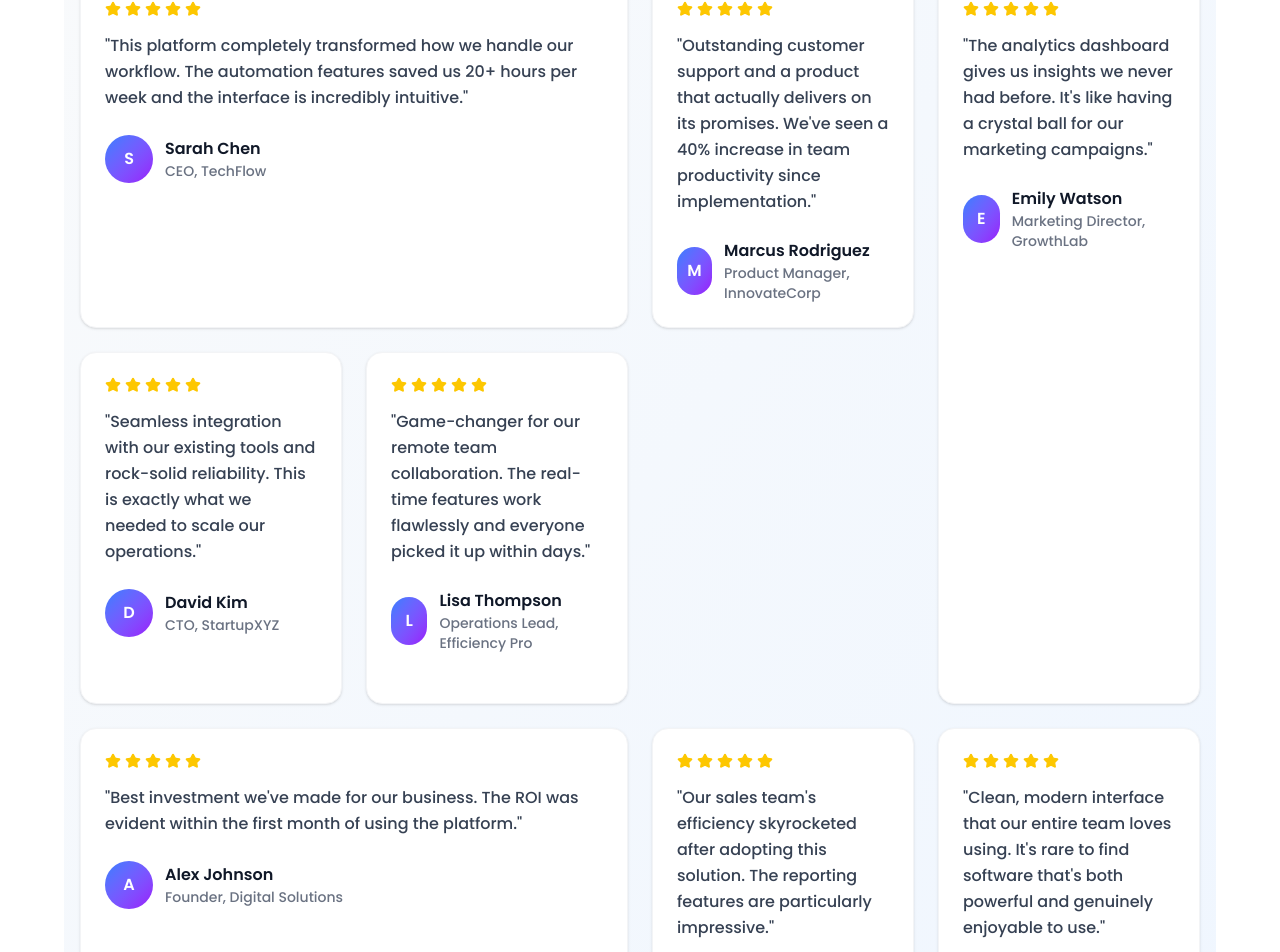
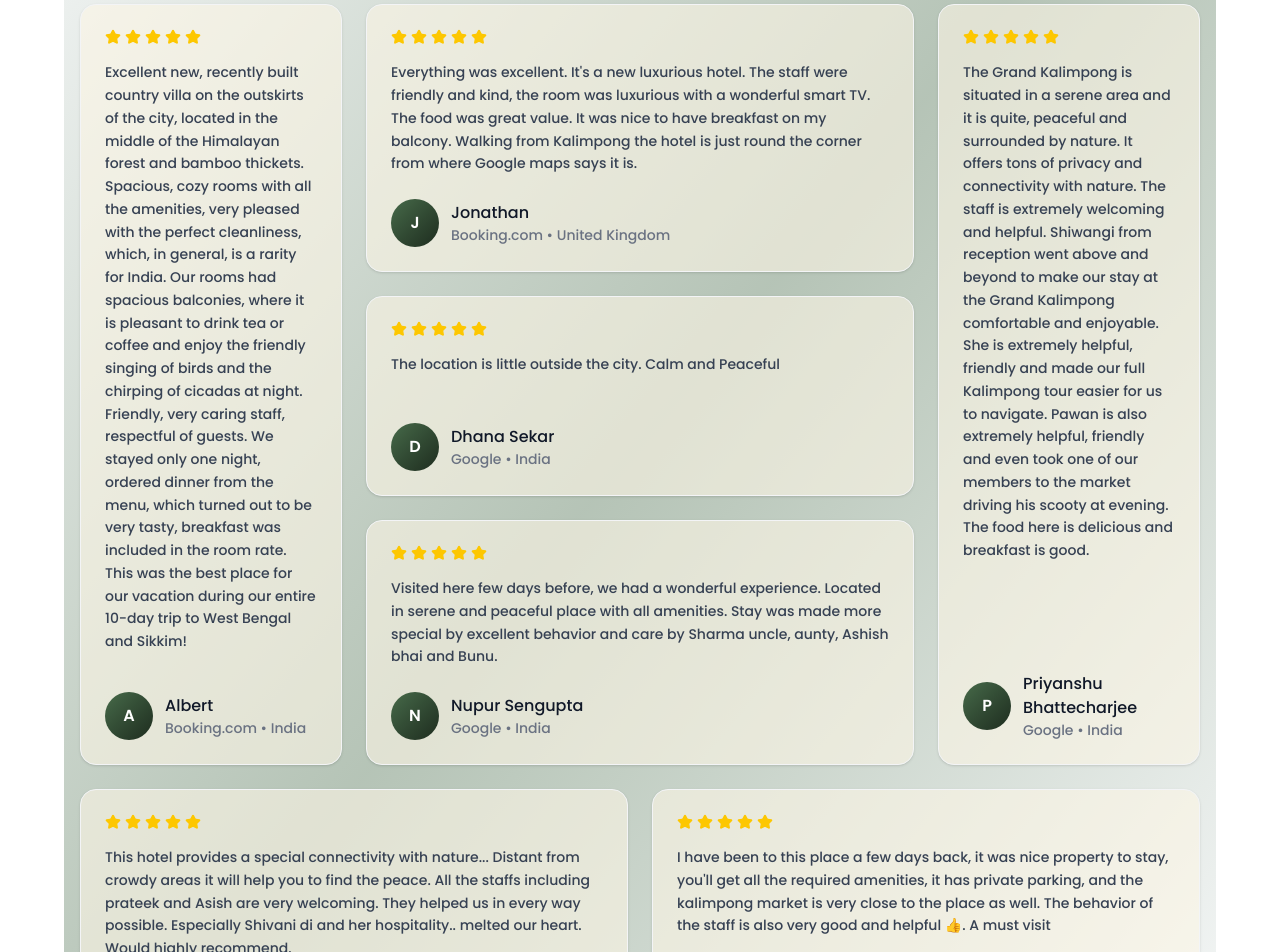
Before and after one commit to thegrandkalimpong/thegrandkpg, a Next.js app: page / in a window 1280 px wide. Shown: the part 2664-3616 px from the top of the page. Built offline with nearby package versions, Linux system fonts and the light colour scheme.

Commit message:
feat: implement testimonials feature with dynamic data and enhance TestimonialCard component

```diff
--- a/src/components/Testimonials.tsx
+++ b/src/components/Testimonials.tsx
@@ -1,144 +1,113 @@
-import React from 'react';
-import { Star } from 'lucide-react';
+import React from "react";
+import { Star } from "lucide-react";
+import { ITestimonial, testimonials } from "@/data/testimonials";
 
-const TestimonialCard = ({ testimonial, className = "" }) => {
+// Card Component
+const TestimonialCard = ({
+    testimonial,
+    className = "",
+}: {
+    testimonial: ITestimonial;
+    className?: string;
+}) => {
     return (
-    <div className={`bg-white rounded-2xl p-6 shadow-sm border border-gray-100 hover:shadow-lg transition-all duration-300 hover:-translate-y-1 ${className}`}>
-      <div className="flex items-center gap-1 mb-4">
+        <div
+            className={`bg-cream/60 flex flex-col justify-between rounded-2xl border border-gray-100 p-6 shadow-sm transition-all duration-300 hover:-translate-y-1 hover:shadow-lg ${className}`}
+        >
+            <div>
+                {/* Stars */}
+                <div className="mb-4 flex items-center gap-1">
                     {[...Array(5)].map((_, i) => (
-          <Star key={i} className="w-4 h-4 fill-yellow-400 text-yellow-400" />
+                        <Star
+                            key={i}
+                            className="h-4 w-4 fill-yellow-400 text-yellow-400"
+                        />
                     ))}
                 </div>
 
-      <blockquote className="text-gray-700 mb-6 leading-relaxed">
-        "{testimonial.content}"
+                {/* Content */}
+                <blockquote className="mb-6 leading-relaxed text-gray-700 text-sm">
+                    {testimonial.content}
                 </blockquote>
-
+            </div>
+            <div>
+                {/* Author */}
                 <div className="flex items-center gap-3">
-        <div className="w-12 h-12 rounded-full bg-gradient-to-br from-blue-500 to-purple-600 flex items-center justify-center text-white font-semibold">
+                    <div className="flex h-12 w-12 aspect-square items-center justify-center rounded-full bg-gradient-to-br from-moss-light to-moss-dark font-semibold text-white">
                         {testimonial.name.charAt(0)}
                     </div>
                     <div>
-          <div className="font-semibold text-gray-900">{testimonial.name}</div>
-          <div className="text-sm text-gray-500">{testimonial.role}</div>
+                        <div className="font-medium text-gray-900">
+                            {testimonial.name}
+                        </div>
+                        <div className="text-sm text-gray-500">
+                            {testimonial.via}{" "}
+                            {testimonial.country
+                                ? `• ${testimonial.country}`
+                                : ""}
+                        </div>
+                    </div>
                 </div>
             </div>
         </div>
     );
 };
 
+// Bento Grid (hard-coded)
 const BentoTestimonials = () => {
-  const testimonials = [
-    {
-      name: "Sarah Chen",
-      role: "CEO, TechFlow",
-      content: "This platform completely transformed how we handle our workflow. The automation features saved us 20+ hours per week and the interface is incredibly intuitive."
-    },
-    {
-      name: "Marcus Rodriguez",
-      role: "Product Manager, InnovateCorp",
-      content: "Outstanding customer support and a product that actually delivers on its promises. We've seen a 40% increase in team productivity since implementation."
-    },
-    {
-      name: "Emily Watson",
-      role: "Marketing Director, GrowthLab",
-      content: "The analytics dashboard gives us insights we never had before. It's like having a crystal ball for our marketing campaigns."
-    },
-    {
-      name: "David Kim",
-      role: "CTO, StartupXYZ",
-      content: "Seamless integration with our existing tools and rock-solid reliability. This is exactly what we needed to scale our operations."
-    },
-    {
-      name: "Lisa Thompson",
-      role: "Operations Lead, Efficiency Pro",
-      content: "Game-changer for our remote team collaboration. The real-time features work flawlessly and everyone picked it up within days."
-    },
-    {
-      name: "Alex Johnson",
-      role: "Founder, Digital Solutions",
-      content: "Best investment we've made for our business. The ROI was evident within the first month of using the platform."
-    },
-    {
-      name: "Rachel Park",
-      role: "VP of Sales, Revenue Boost",
-      content: "Our sales team's efficiency skyrocketed after adopting this solution. The reporting features are particularly impressive."
-    },
-    {
-      name: "James Wilson",
-      role: "Head of Design, Creative Studio",
-      content: "Clean, modern interface that our entire team loves using. It's rare to find software that's both powerful and genuinely enjoyable to use."
-    }
-  ];
-
     return (
-    <section className="py-20 px-4 bg-gradient-to-br from-gray-50 to-blue-50">
-      <div className="max-w-7xl mx-auto">
-        <div className="text-center mb-16">
-          <h2 className="text-4xl font-bold text-gray-900 mb-4">
-            Loved by thousands of teams
+        <section className="via-moss-light/40 bg-gradient-to-br from-gray-50 to-gray-50 px-4 py-20">
+            <div className="mx-auto max-w-7xl">
+                {/* Heading */}
+                <div className="mb-16 text-center">
+                    <h2 className="mb-4 text-4xl font-bold">
+                        What Our Guests Are Saying
                     </h2>
-          <p className="text-xl text-gray-600 max-w-2xl mx-auto">
-            See why companies of all sizes trust us to power their growth
+                    <p className="mx-auto max-w-2xl text-xl text-gray-600">
+                        Discover why travelers from around the world choose us
+                        for unforgettable experiences
                     </p>
                 </div>
 
                 {/* Bento Grid Layout */}
-        <div className="grid grid-cols-1 md:grid-cols-2 lg:grid-cols-4 gap-6 auto-rows-fr">
-          {/* Large testimonial - spans 2 columns */}
+                <div className="grid auto-rows-[minmax(200px,auto)] grid-cols-1 gap-6 md:grid-cols-2 lg:grid-cols-4">
+                    {/* Big centerpiece testimonial */}
                     <TestimonialCard
-            testimonial={testimonials[0]}
-            className="lg:col-span-2 lg:row-span-1"
+                        testimonial={testimonials[2]} // Albert
+                        className="lg:col-span-1 lg:row-span-3"
                     />
 
-          {/* Regular testimonial */}
+                    {/* Two medium cards */}
                     <TestimonialCard
-            testimonial={testimonials[1]}
-            className="lg:col-span-1"
+                        testimonial={testimonials[0]} // Jonathan
+                        className="lg:col-span-2"
                     />
-
-          {/* Tall testimonial - spans 2 rows */}
                     <TestimonialCard
-            testimonial={testimonials[2]}
-            className="lg:col-span-1 lg:row-span-2"
+                        testimonial={testimonials[3]} // Priyanshu
+                        className="lg:col-span-1 lg:row-span-3"
                     />
-
-          {/* Regular testimonial */}
                     <TestimonialCard
-            testimonial={testimonials[3]}
-            className="lg:col-span-1"
-          />
-
-          {/* Regular testimonial */}
-          <TestimonialCard
-            testimonial={testimonials[4]}
-            className="lg:col-span-1"
-          />
-
-          {/* Wide testimonial - spans 2 columns */}
-          <TestimonialCard
-            testimonial={testimonials[5]}
+                        testimonial={testimonials[5]} // Dhana
                         className="lg:col-span-2"
                     />
 
-          {/* Regular testimonial */}
+                    {/* Small cards */}
                     <TestimonialCard
-            testimonial={testimonials[6]}
-            className="lg:col-span-1"
+                        testimonial={testimonials[1]} // Nupur
+                        className="lg:col-span-2"
                     />
 
-          {/* Regular testimonial */}
+                    {/* Wide short testimonial */}
+
+                    {/* Final large card */}
                     <TestimonialCard
-            testimonial={testimonials[7]}
-            className="lg:col-span-1"
+                        testimonial={testimonials[6]} // Oishika
+                        className="lg:col-span-2"
                     />
-        </div>
-
-        {/* Call to action */}
-        <div className="text-center mt-16">
-          <button className="bg-blue-600 hover:bg-blue-700 text-white px-8 py-3 rounded-lg font-semibold transition-colors duration-200">
-            Join thousands of happy customers
-          </button>
+                    <TestimonialCard
+                        testimonial={testimonials[4]} // Rajarshi
+                        className="lg:col-span-2"
+                    />
                 </div>
             </div>
         </section>
--- /dev/null
+++ b/src/data/testimonials.ts
@@ -0,0 +1,58 @@
+export type ITestimonial = {
+        name: string;
+        // role: string;
+        content: string;
+        via: string;
+        country?: string;
+    };
+
+export const testimonials: ITestimonial[] = [
+    {
+        name: "Jonathan",
+        country: "United Kingdom",
+        via: "Booking.com",
+        content:
+            "Everything was excellent. It's a new luxurious hotel. The staff were friendly and kind, the room was luxurious with a wonderful smart TV. The food was great value. It was nice to have breakfast on my balcony. Walking from Kalimpong the hotel is just round the corner from where Google maps says it is.",
+    },
+    {
+        name: "Nupur Sengupta",
+        country: "India",
+        via: "Google",
+        content:
+            "Visited here few days before, we had a wonderful experience. Located in serene and peaceful place with all amenities. Stay was made more special by excellent behavior and care by Sharma uncle, aunty, Ashish bhai and Bunu.",
+    },
+    {
+        name: "Albert",
+        country: "India",
+        via: "Booking.com",
+        content:
+            "Excellent new, recently built country villa on the outskirts of the city, located in the middle of the Himalayan forest and bamboo thickets. Spacious, cozy rooms with all the amenities, very pleased with the perfect cleanliness, which, in general, is a rarity for India. Our rooms had spacious balconies, where it is pleasant to drink tea or coffee and enjoy the friendly singing of birds and the chirping of cicadas at night. Friendly, very caring staff, respectful of guests. We stayed only one night, ordered dinner from the menu, which turned out to be very tasty, breakfast was included in the room rate. This was the best place for our vacation during our entire 10-day trip to West Bengal and Sikkim!",
+    },
+    {
+        name: "Priyanshu Bhattecharjee",
+        country: "India",
+        via: "Google",
+        content:
+            "The Grand Kalimpong is situated in a serene area and it is quite, peaceful and surrounded by nature. It offers tons of privacy and connectivity with nature. The staff is extremely welcoming and helpful. Shiwangi from reception went above and beyond to make our stay at the Grand Kalimpong comfortable and enjoyable. She is extremely helpful, friendly and made our full Kalimpong tour easier for us to navigate. Pawan is also extremely helpful, friendly and even took one of our members to the market driving his scooty at evening. The food here is delicious and breakfast is good.",
+    },
+    {
+        name: "Rajarshi Das",
+        country: "India",
+        via: "Google",
+        content:
+            "I have been to this place a few days back, it was nice property to stay, you'll get all the required amenities, it has private parking, and the kalimpong market is very close to the place as well. The behavior of the staff is also very good and helpful 👍. A must visit",
+    },
+    {
+        name: "Dhana Sekar",
+        country: "India",
+        via: "Google",
+        content: "The location is little outside the city. Calm and Peaceful",
+    },
+    {
+        name: "Oishika Ganguly",
+        country: "India",
+        via: "Google",
+        content:
+            "This hotel provides a special connectivity with nature... Distant from crowdy areas it will help you to find the peace. All the staffs including prateek and Asish are very welcoming. They helped us in every way possible. Especially Shivani di and her hospitality.. melted our heart. Would highly recommend.",
+    },
+];
```
Lines whose indentation alone changed are shown as unchanged.
